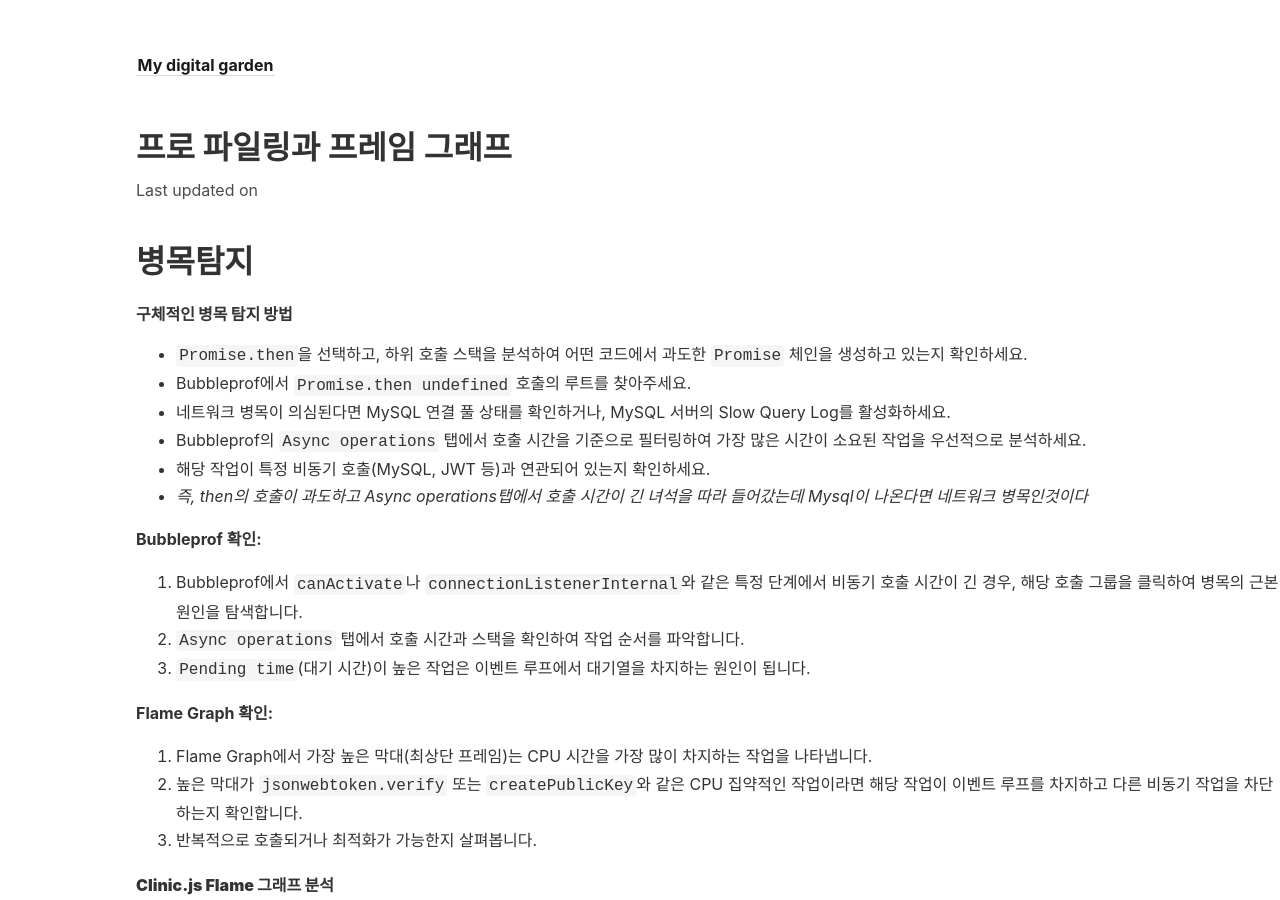
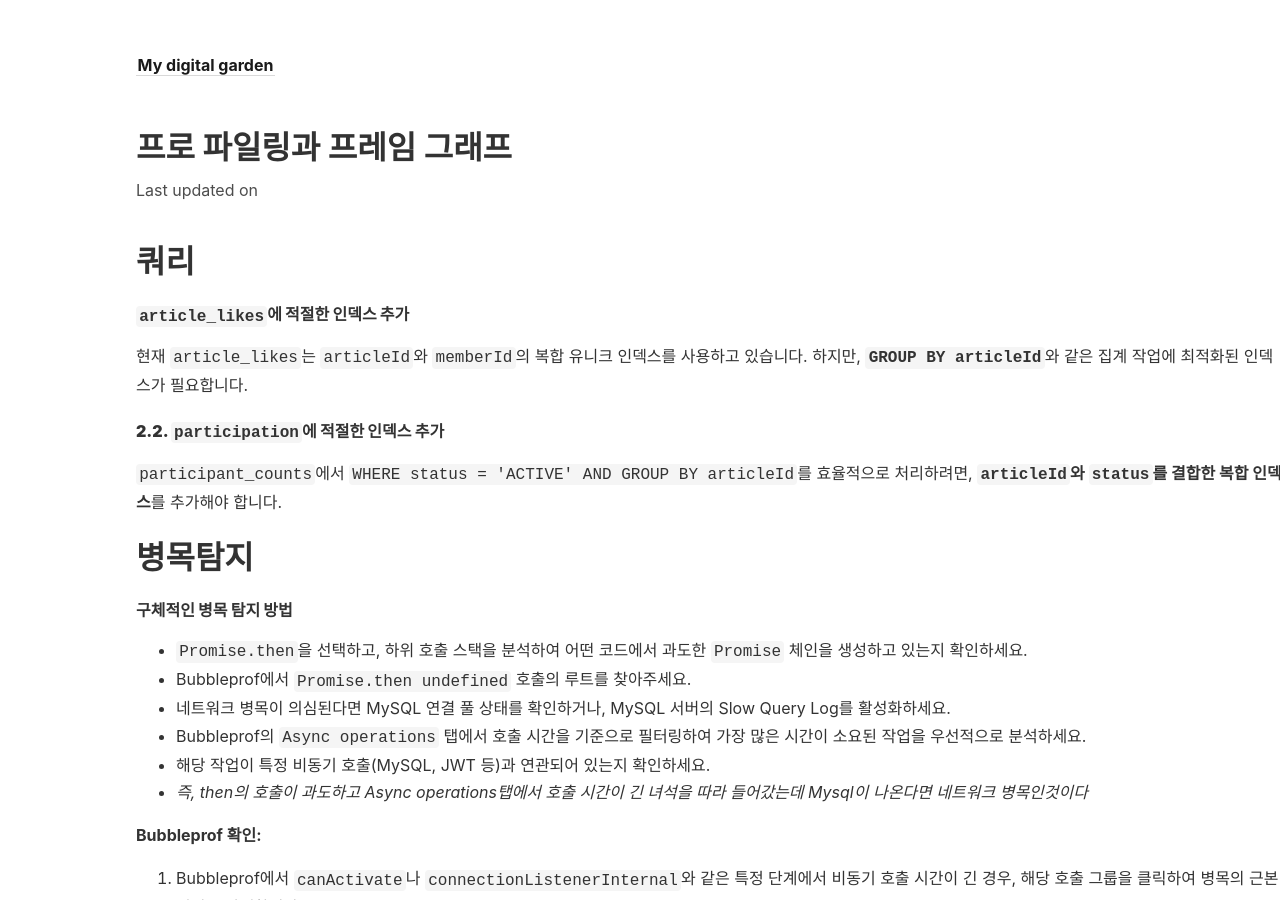
Before and after one commit to yanggwangseong/Article, a Jekyll site: the page built from _notes/wating/프로 파일링과 프레임 그래프.md, in a window 1280 px wide and 900 px high. Built offline with Jekyll 4.4.1, drawn with Linux system fonts in a browser that asks for light colours; some web fonts are replaced.

Commit message:
feat: Database 인덱스 설정

```diff
--- a/_notes/wating/프로 파일링과 프레임 그래프.md
+++ b/_notes/wating/프로 파일링과 프레임 그래프.md
@@ -2,6 +2,17 @@
 title: 프로 파일링과 프레임 그래프
 permalink: /wating/2
 ---
+
+# 쿼리
+
+#### **`article_likes`에 적절한 인덱스 추가**
+
+현재 `article_likes`는 `articleId`와 `memberId`의 복합 유니크 인덱스를 사용하고 있습니다. 하지만, **`GROUP BY articleId`**와 같은 집계 작업에 최적화된 인덱스가 필요합니다.
+
+
+#### **2.2. `participation`에 적절한 인덱스 추가**
+
+`participant_counts`에서 `WHERE status = 'ACTIVE' AND GROUP BY articleId`를 효율적으로 처리하려면, **`articleId`와 `status`를 결합한 복합 인덱스**를 추가해야 합니다.
 
 # 병목탐지
 
```
